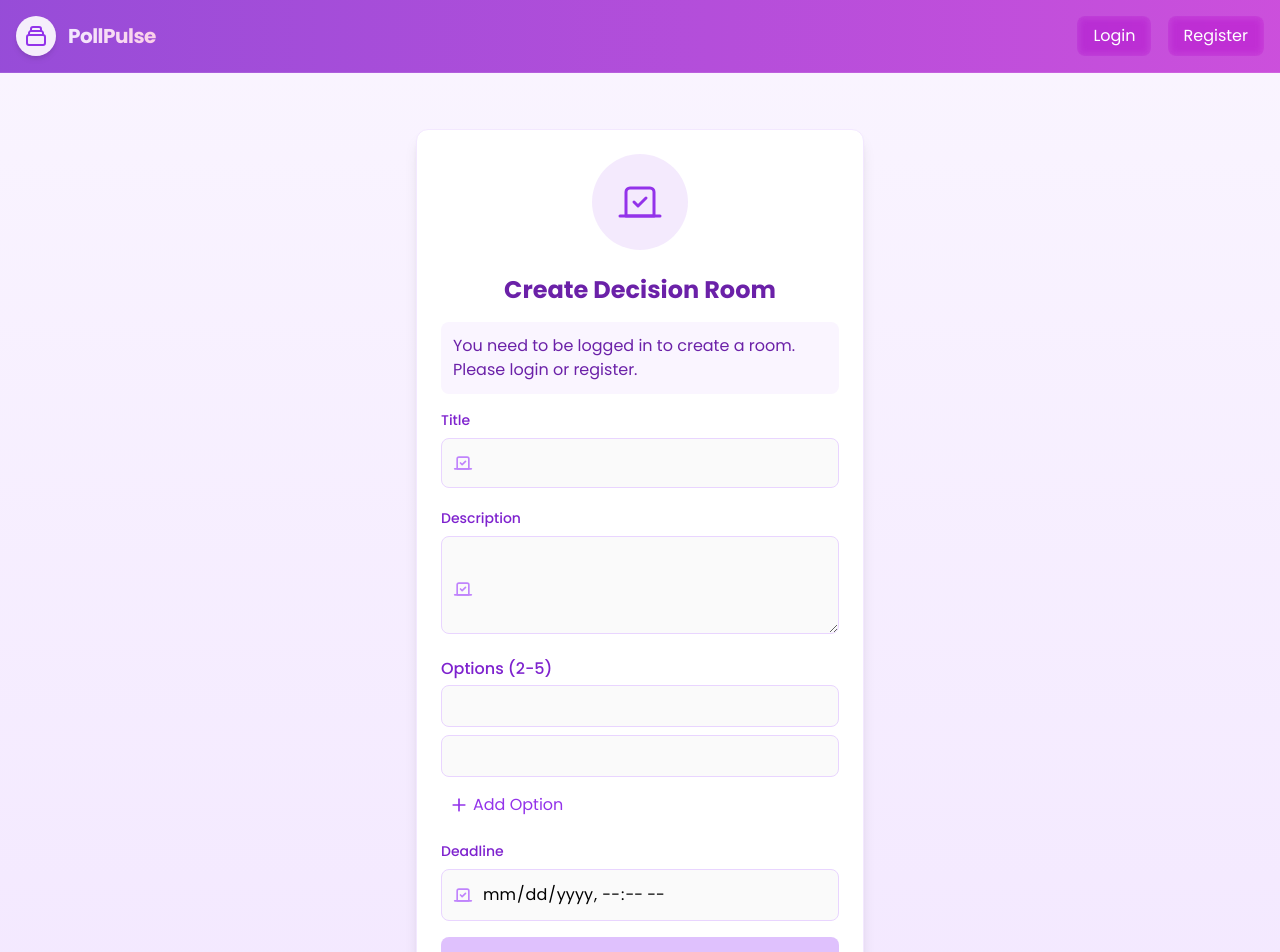
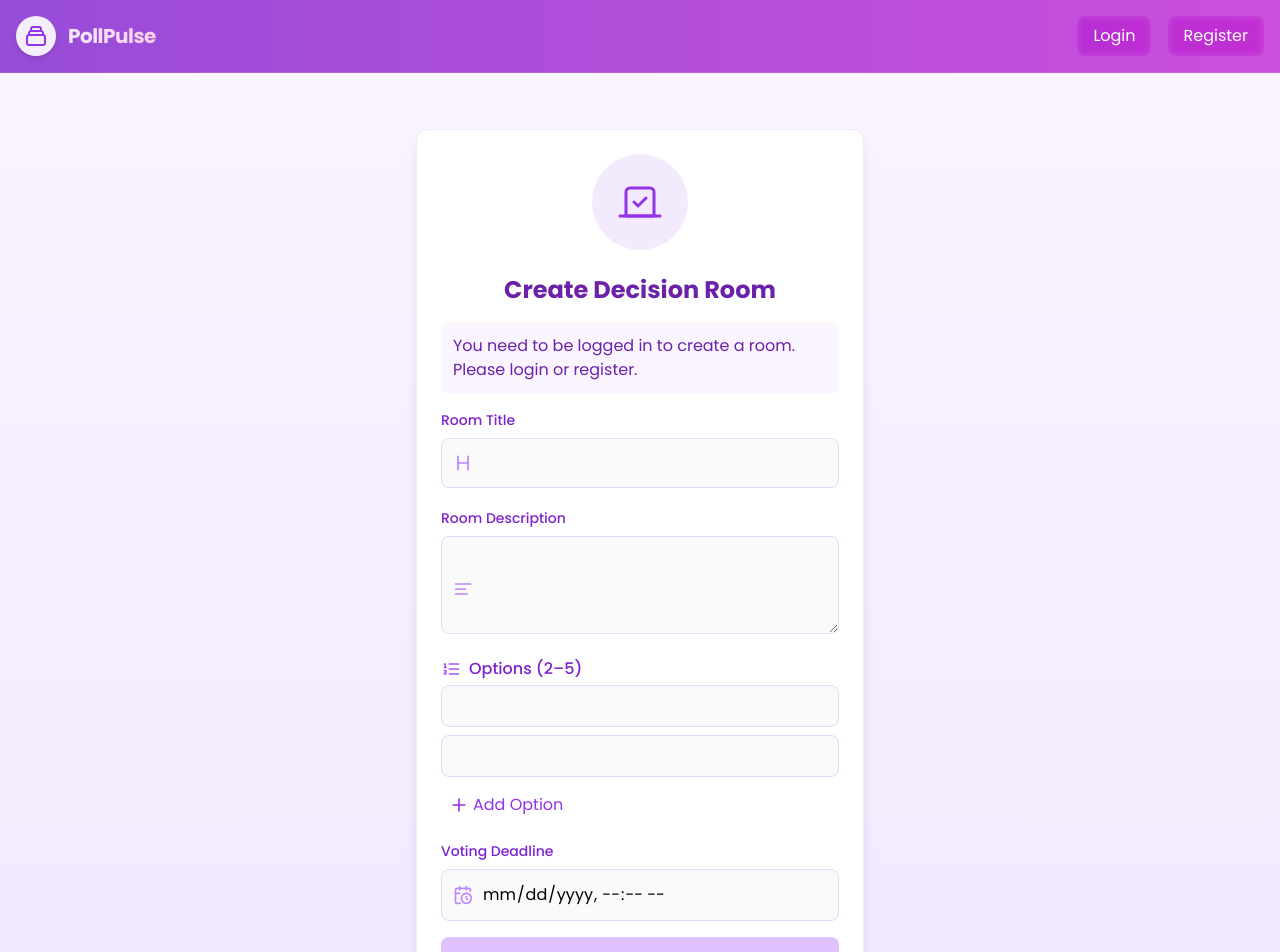
Before and after one commit to DonaldKnut/pollpulse, a React (Vite) app in the folder client/: page /create-room in a window 1280 px wide. Shown: the top 952 px of the page. Built offline with nearby package versions, Linux system fonts and the light colour scheme; no server answers.

Commit message:
Enhance: AuthContext sync, animated option list and Add button, controller improvements

```diff
--- a/client/package.json
+++ b/client/package.json
@@ -11,6 +11,7 @@
   },
   "dependencies": {
     "axios": "^1.10.0",
+    "framer-motion": "^12.18.1",
     "lucide-react": "^0.517.0",
     "react": "^19.1.0",
     "react-dom": "^19.1.0",
--- a/client/src/components/layout/Header.tsx
+++ b/client/src/components/layout/Header.tsx
@@ -1,7 +1,7 @@
 import { Link } from "react-router-dom";
 import { useState, useEffect } from "react";
 import { Menu, X } from "lucide-react";
-import { useAuth } from "@/hooks/useAuth";
+import { useAuth } from "@/context/AuthContext";
 
 const Header: React.FC = () => {
   const [isMenuOpen, setIsMenuOpen] = useState(false);
--- a/client/src/context/AuthContext.tsx
+++ b/client/src/context/AuthContext.tsx
@@ -1,37 +1,38 @@
-// src/context/AuthContext.tsx
-import { createContext, useContext, useState, useEffect } from "react";
-import type { ReactNode } from "react"; // Import as type-only
+import { createContext, useContext, useState, type ReactNode } from "react";
 import type { User } from "@/types";
 
+// Define the shape of the authentication context
 interface AuthContextType {
   user: User | null;
-  login: (user: User, token: string) => void;
+  login: (userData: User, token: string) => void;
   logout: () => void;
 }
 
+// Create the context with initial undefined value
 const AuthContext = createContext<AuthContextType | undefined>(undefined);
 
+// AuthProvider component that wraps your application
 export const AuthProvider = ({ children }: { children: ReactNode }) => {
-  const [user, setUser] = useState<User | null>(null);
+  // Initialize user state from localStorage at mount
+  const [user, setUser] = useState<User | null>(() => {
+    const storedUser = localStorage.getItem("user");
+    try {
+      return storedUser ? JSON.parse(storedUser) : null;
+    } catch (error) {
+      console.error("Failed to parse stored user data", error);
+      localStorage.removeItem("user");
+      return null;
+    }
+  });
 
-  useEffect(() => {
-    const storedUser = localStorage.getItem("user");
-    if (storedUser) {
-      try {
-        setUser(JSON.parse(storedUser));
-      } catch (err) {
-        console.error("Failed to parse user data", err);
-        localStorage.removeItem("user");
-      }
-    }
-  }, []);
-
+  // Login function — sets localStorage and updates state
   const login = (userData: User, token: string) => {
     localStorage.setItem("token", token);
     localStorage.setItem("user", JSON.stringify(userData));
     setUser(userData);
   };
 
+  // Logout function — clears localStorage and resets state
   const logout = () => {
     localStorage.removeItem("token");
     localStorage.removeItem("user");
@@ -45,6 +46,7 @@ export const AuthProvider = ({ children }: { children: ReactNode }) => {
   );
 };
 
+// Custom hook to use the AuthContext
 export const useAuth = () => {
   const context = useContext(AuthContext);
   if (context === undefined) {
--- a/client/src/pages/CreateRoomForm.tsx
+++ b/client/src/pages/CreateRoomForm.tsx
@@ -1,8 +1,7 @@
-// src/components/forms/CreateRoomForm.tsx
 import { useState } from "react";
 import { useNavigate } from "react-router-dom";
 import { createRoom } from "@/services/roomService";
-import { Vote } from "lucide-react";
+import { Vote, Heading, AlignLeft, CalendarClock } from "lucide-react";
 import { useAuth } from "@/context/AuthContext";
 import { Notification } from "@/components/Notification";
 import FormInput from "@/components/common/FormInput";
@@ -18,17 +17,20 @@ const CreateRoomForm: React.FC = () => {
   const [notification, setNotification] = useState<NotificationState | null>(
     null
   );
+
   const navigate = useNavigate();
   const { user } = useAuth();
 
   const handleOptionChange = (index: number, value: string) => {
-    const newOptions = [...options];
-    newOptions[index] = value;
-    setOptions(newOptions);
+    const updatedOptions = [...options];
+    updatedOptions[index] = value;
+    setOptions(updatedOptions);
   };
 
   const addOption = () => {
-    if (options.length < 5) setOptions([...options, ""]);
+    if (options.length < 5) {
+      setOptions([...options, ""]);
+    }
   };
 
   const removeOption = (index: number) => {
@@ -37,8 +39,8 @@ const CreateRoomForm: React.FC = () => {
     }
   };
 
-  const handleSubmit = async (e: React.FormEvent) => {
-    e.preventDefault();
+  const handleSubmit = async (event: React.FormEvent) => {
+    event.preventDefault();
 
     if (!user) {
       setNotification({
@@ -53,7 +55,7 @@ const CreateRoomForm: React.FC = () => {
       const response = await createRoom({
         title,
         description,
-        options: options.filter((opt) => opt.trim() !== ""),
+        options: options.filter((option) => option.trim() !== ""),
         deadline,
       });
 
@@ -63,12 +65,16 @@ const CreateRoomForm: React.FC = () => {
       });
 
       setTimeout(() => navigate(`/room/${response._id || response.id}`), 1500);
-    } catch (err: unknown) {
+    } catch (error: unknown) {
       let errorMessage = "Failed to create room";
-      if (err instanceof Error) {
-        errorMessage = err.message;
-      } else if (typeof err === "object" && err !== null && "response" in err) {
-        const axiosError = err as {
+      if (error instanceof Error) {
+        errorMessage = error.message;
+      } else if (
+        typeof error === "object" &&
+        error !== null &&
+        "response" in error
+      ) {
+        const axiosError = error as {
           response?: { data?: { message?: string } };
         };
         errorMessage = axiosError.response?.data?.message || errorMessage;
@@ -111,23 +117,23 @@ const CreateRoomForm: React.FC = () => {
 
       <form onSubmit={handleSubmit} className="space-y-4">
         <FormInput
-          label="Title"
+          label="Room Title"
           type="text"
           value={title}
-          onChange={(e) => setTitle(e.target.value)}
+          onChange={(event) => setTitle(event.target.value)}
           required
           disabled={!user || isLoading}
-          icon={Vote}
+          icon={Heading}
         />
         <FormInput
-          label="Description"
+          label="Room Description"
           as="textarea"
           value={description}
-          onChange={(e) => setDescription(e.target.value)}
+          onChange={(event) => setDescription(event.target.value)}
           required
           rows={3}
           disabled={!user || isLoading}
-          icon={Vote}
+          icon={AlignLeft}
         />
         <OptionsList
           options={options}
@@ -137,13 +143,13 @@ const CreateRoomForm: React.FC = () => {
           disabled={!user || isLoading}
         />
         <FormInput
-          label="Deadline"
+          label="Voting Deadline"
           type="datetime-local"
           value={deadline}
-          onChange={(e) => setDeadline(e.target.value)}
+          onChange={(event) => setDeadline(event.target.value)}
           required
           disabled={!user || isLoading}
-          icon={Vote}
+          icon={CalendarClock}
         />
         <button
           type="submit"
--- a/client/src/pages/OptionsList.tsx
+++ b/client/src/pages/OptionsList.tsx
@@ -1,5 +1,6 @@
 import OptionInput from "./OptionInput";
-import { Plus } from "lucide-react";
+import { Plus, ListOrdered } from "lucide-react";
+import { AnimatePresence, motion } from "framer-motion";
 
 interface OptionsListProps {
   options: string[];
@@ -18,12 +19,22 @@ const OptionsList: React.FC<OptionsListProps> = ({
 }) => {
   return (
     <div className="mb-4">
-      <label className="block text-purple-700 mb-1 font-medium">
-        Options (2-5)
+      <label className="flex items-center text-purple-700 mb-1 font-medium gap-2">
+        <ListOrdered className="w-5 h-5 text-purple-500" />
+        Options (2–5)
       </label>
+
+      <AnimatePresence initial={false}>
         {options.map((option, index) => (
+          <motion.div
+            key={index}
+            initial={{ opacity: 0, y: -10 }}
+            animate={{ opacity: 1, y: 0 }}
+            exit={{ opacity: 0, y: 10 }}
+            transition={{ duration: 0.25 }}
+            layout
+          >
             <OptionInput
-          key={index}
               value={option}
               index={index}
               onChange={onOptionChange}
@@ -31,8 +42,19 @@ const OptionsList: React.FC<OptionsListProps> = ({
               showRemove={options.length > 2}
               disabled={disabled}
             />
+          </motion.div>
         ))}
+      </AnimatePresence>
+
+      <AnimatePresence>
         {options.length < 5 && (
+          <motion.div
+            key="add-option"
+            initial={{ opacity: 0, scale: 0.95 }}
+            animate={{ opacity: 1, scale: 1 }}
+            exit={{ opacity: 0, scale: 0.9 }}
+            transition={{ duration: 0.25 }}
+          >
             <button
               type="button"
               onClick={onAddOption}
@@ -42,7 +64,9 @@ const OptionsList: React.FC<OptionsListProps> = ({
               <Plus className="w-5 h-5" />
               Add Option
             </button>
+          </motion.div>
         )}
+      </AnimatePresence>
     </div>
   );
 };
```
Also changed, not shown: 1 other file (tests, documents, lock files or other folders). Lines whose indentation alone changed are shown as unchanged.
